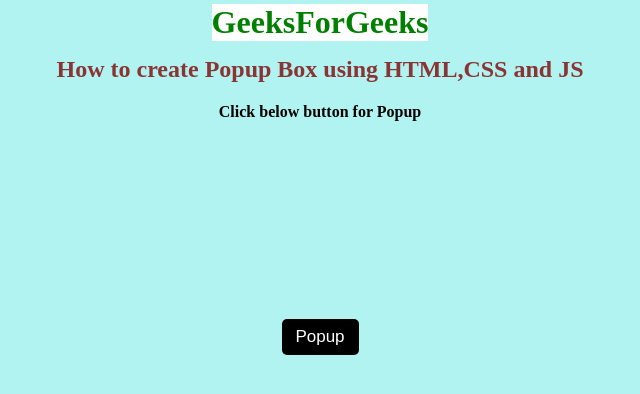
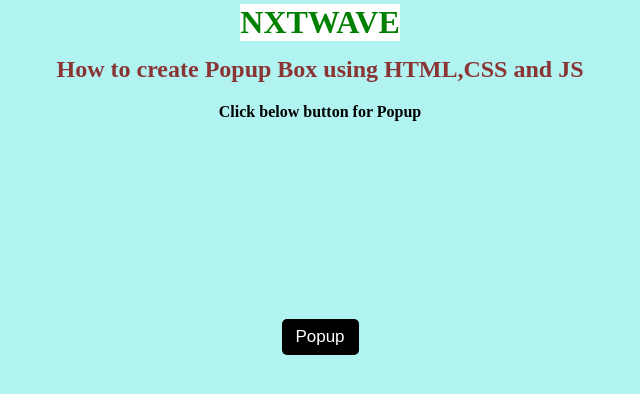
Before and after one commit to Harsha1458/Nxtwave-pro-2, a plain HTML site: page index.html in a window 1280 px wide. Shown: the whole page, without its empty margins (320-960 px from the left). Drawn offline with Linux system fonts and the light colour scheme.

Commit message:
Update index.html

```diff
--- a/index.html
+++ b/index.html
@@ -10,7 +10,7 @@
 
 <body>
     <div class="heading">
-        <h1>GeeksForGeeks</h1>
+        <h1>NXTWAVE</h1>
     </div>
     <h2>
           How to create Popup Box using
```
